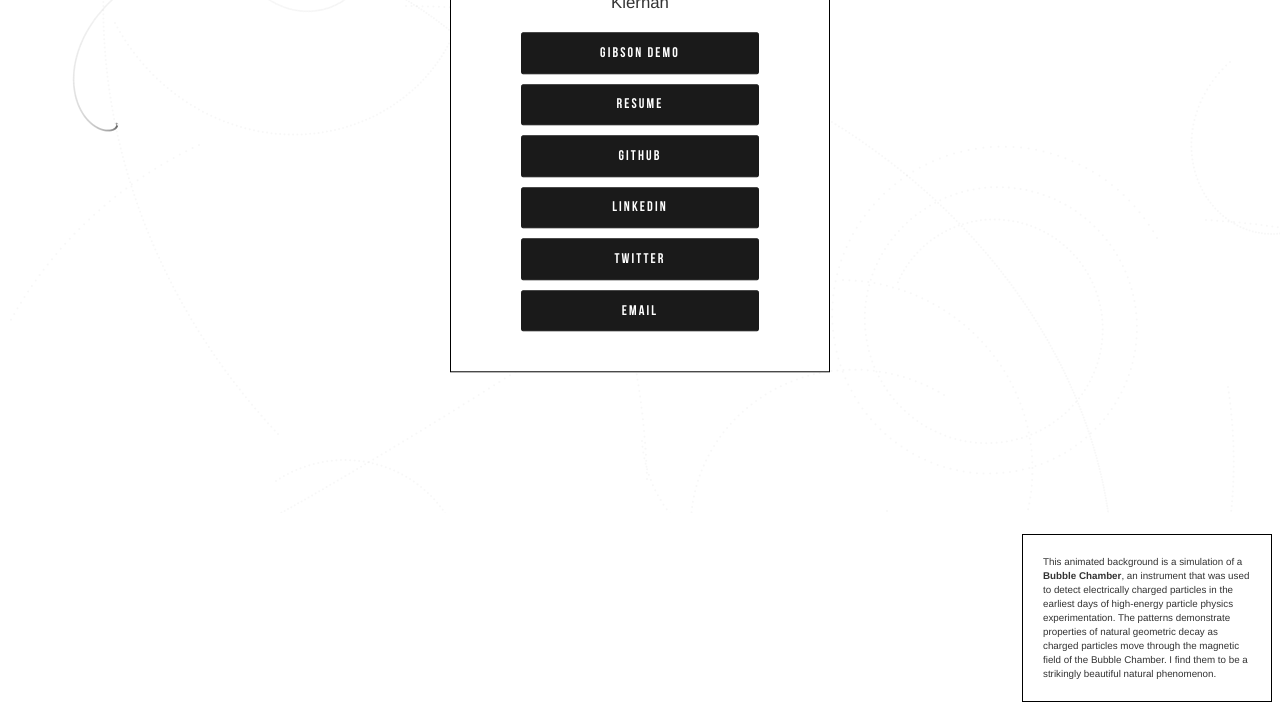
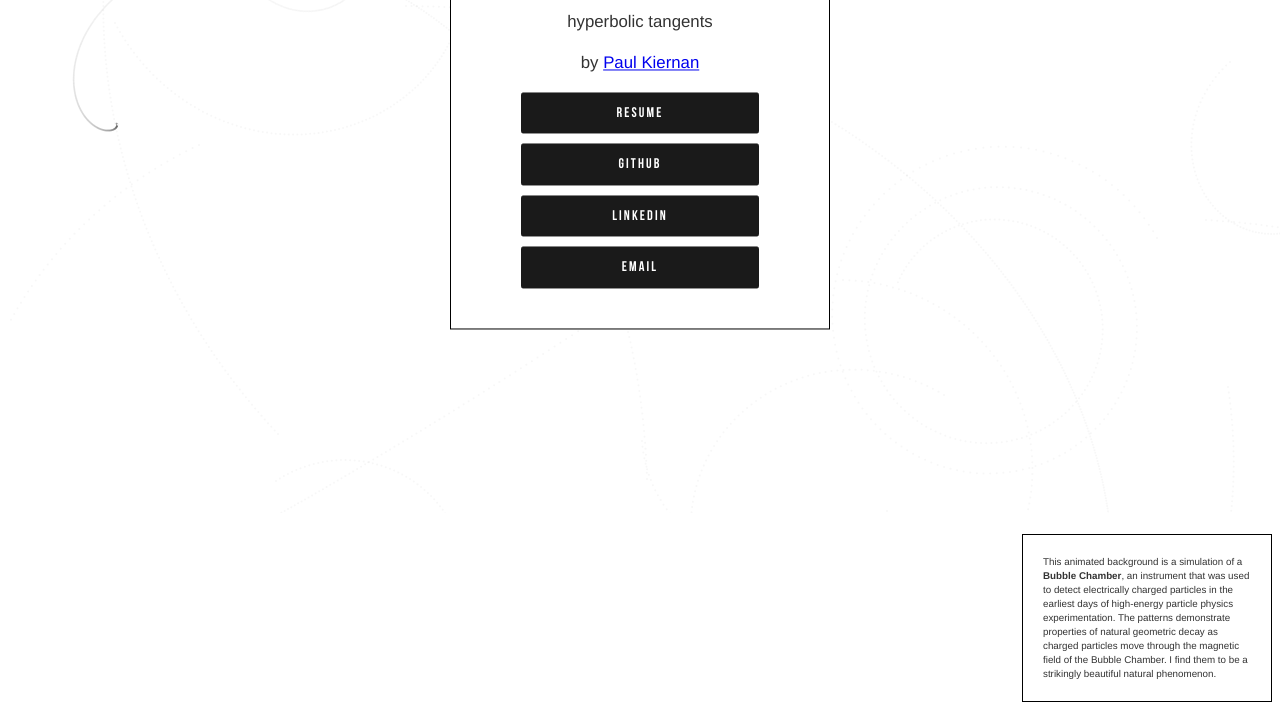
Before and after one commit to paulkiernan/paulynomial-index, a plain HTML site: page index.html in a window 1280 px wide. Shown: the part 295-997 px from the top of the page. Drawn offline with Linux system fonts and the light colour scheme.

Commit message:
Minor template updates

```diff
--- a/index.html
+++ b/index.html
@@ -19,7 +19,7 @@
     <meta name="twitter:card" content="summary"/>
     <meta name="twitter:site" content="@gaelic" />
     <meta name="description" content="Hyperbolic Tangents by Paul Kiernan" />
-    <meta name="keywords" content="paul kiernan, kiernan, paulynomial, cornell, engineer, blog, programming, python, physics, particle physics, software, software development, developer">
+    <meta name="keywords" content="paul kiernan, paul, kiernan, paulynomial, paulinomial, reddit, chartbeat, moat, cornell, staff engineer, backend engineer, engineer, blog, programming, python, scala, physics, particle physics, software, software development, systems, developer">
 
     <link rel="stylesheet" href="/css/paulynomial.css">
 
@@ -28,20 +28,22 @@
   <body>
       <!-- Hi Googlebot! -->
       <h1 style="display: none;">Paul Kiernan</h1>
-      <p style="display: none;">Paul Kiernan is a Backend Developer at Chartbeat in New York City. He enjoys software development, particle physics, cooking, and travel.</p>
+      <p style="display: none;">
+        Paul Kiernan is a Staff Engineer at Reddit in San Francisco. He enjoys
+        software development, particle physics, cooking, and travel.
+      </p>
 
       <div id="background"></div>
       <div class="modal">
           <div class="modal-content">
               <h2><hr><span>paulynomial</span><hr></h2>
-              <p>hyperbolic tangents by Paul Kiernan</p>
+              <p>hyperbolic tangents</p>
+              <p>by <a href = "mailto: hi@paulynomial.com">Paul Kiernan</a></p>
               <div class="buttons">
-                  <a href="http://gibson.paulynomial.com" class="button">Gibson Demo</a>
                   <a href="https://github.com/paulkiernan/resume/raw/main/pdf/latest.pdf" class="button">Resume</a>
                   <a href="https://github.com/paulkiernan" class="button">Github</a>
                   <a href="https://www.linkedin.com/in/paulynomial" class="button">LinkedIn</a>
-                  <a href="https://twitter.com/gaelic" class="button">Twitter</a>
-                  <a href="mailto:hi@paulynomial.com?Subject=Hi!" target="#" class="button">Email</a>
+                  <a href="mailto:hi@paulynomial.com?Subject=Bonjour" target="#" class="button">Email</a>
               </div>
           </div>
       </div>
```
Also changed, not shown: .github/workflows/docker-publish.yml, .github/workflows/superlinter.yaml.
